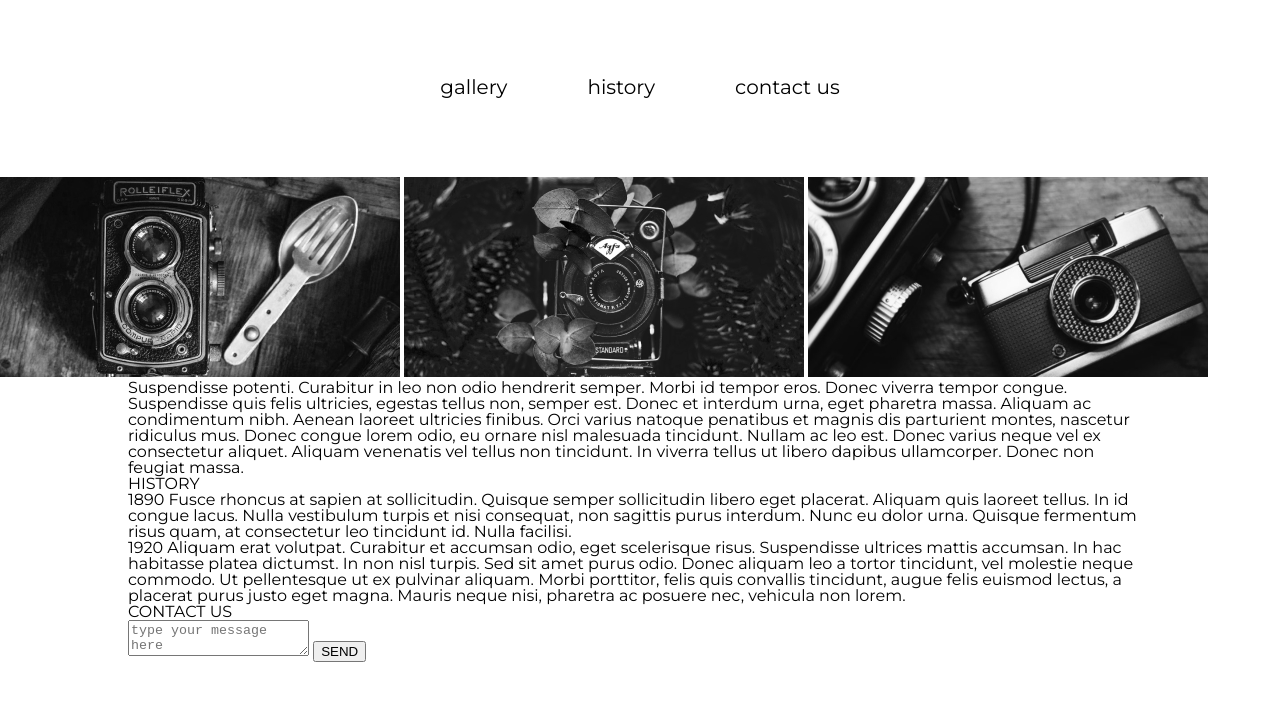
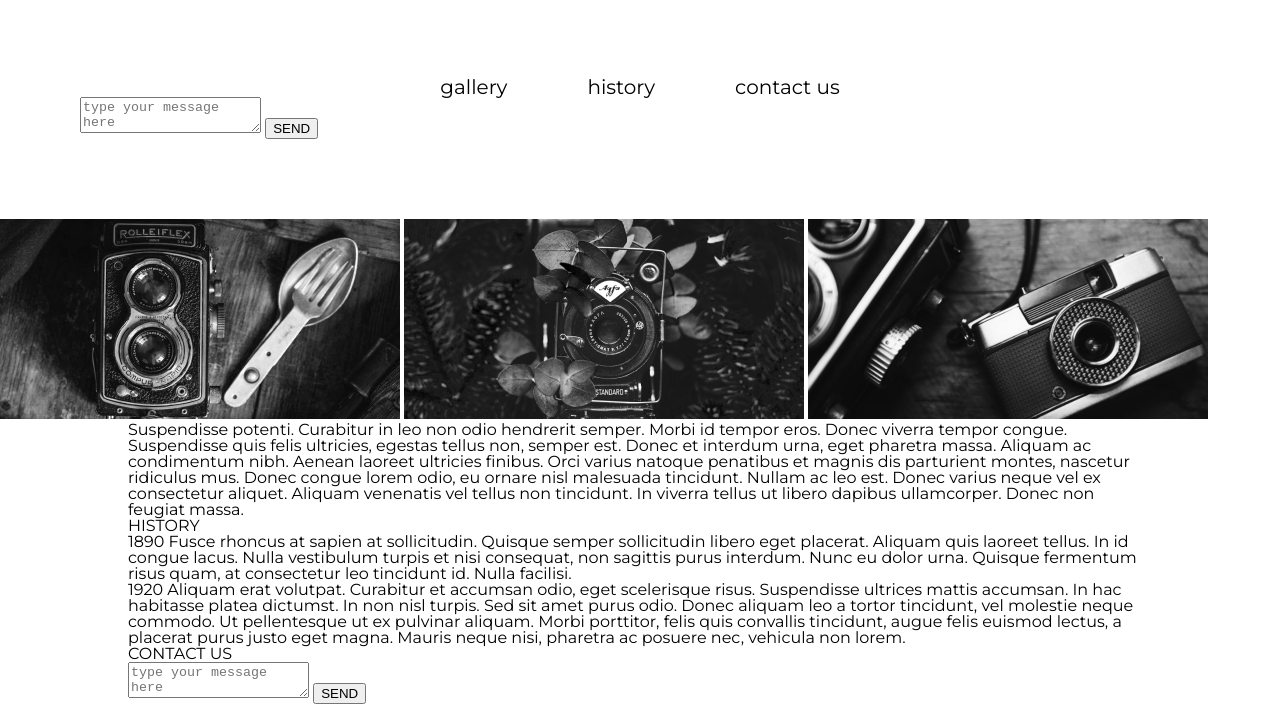
Before and after one commit to maria-khudolii/Responsive, a plain HTML site: page index.html in a window 1280 px wide. Shown: the part 143-847 px from the top of the page. Before the commit the page ends 805 px from the top, so only its background shows below. Drawn offline with Linux system fonts and the light colour scheme.

Commit message:
Update index.html
Classes changed

```diff
--- a/index.html
+++ b/index.html
@@ -24,9 +24,11 @@
         			<li class="nav-item"><a href="#">history</a></li>
         			<li class="nav-item"><a href="#">contact us</a></li>
         		</ul>
-        		<form class="contact-form">
-        			<textarea placeholder="type your message here"></textarea>
-        			<button>SEND</button>
+        		<form>
+			    <div class="menu-form">
+        		       <textarea class="menu-form-textarea" placeholder="type your message here"></textarea>
+        		       <button name="submit" type="submit" class="menu-form-btn">SEND</button>
+			    </div>
         		</form>
         	</header>
         		<div class="slick-slider">
@@ -46,13 +48,14 @@
                         <div class="history-content">
                             1920 Aliquam erat volutpat. Curabitur et accumsan odio, eget scelerisque risus. Suspendisse ultrices mattis accumsan. In hac habitasse platea dictumst. In non nisl turpis. Sed sit amet purus odio. Donec aliquam leo a tortor tincidunt, vel molestie neque commodo. Ut pellentesque ut ex pulvinar aliquam. Morbi porttitor, felis quis convallis tincidunt, augue felis euismod lectus, a placerat purus justo eget magna. Mauris neque nisi, pharetra ac posuere nec, vehicula non lorem.
                         </div>
+		        </div>
+                    <h2 class="title">CONTACT US</h2>
+	        <form>
+                    <div class="contact-form">
+                        <textarea class="contact-form-textarea" placeholder="type your message here"></textarea>
+                        <button name="submit" type="submit" class="form-btn">SEND</button>
+                </form>
                     </div>
-                    <h2 class="title">CONTACT US</h2>
-                    <form class="contact-form">
-                        <textarea placeholder="type your message here"></textarea>
-                        <button>SEND</button>
-                    </form>
-        		</div>
         </div>
     </body>
 </html>
```
